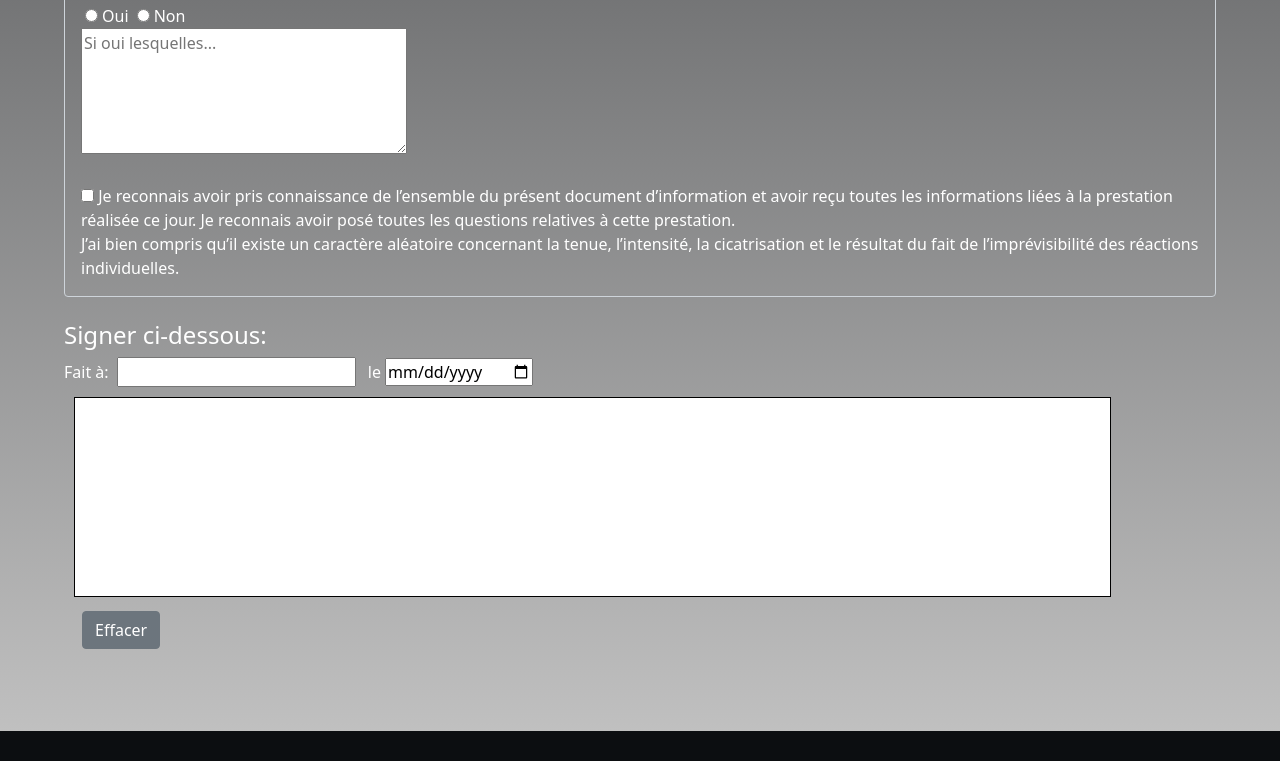
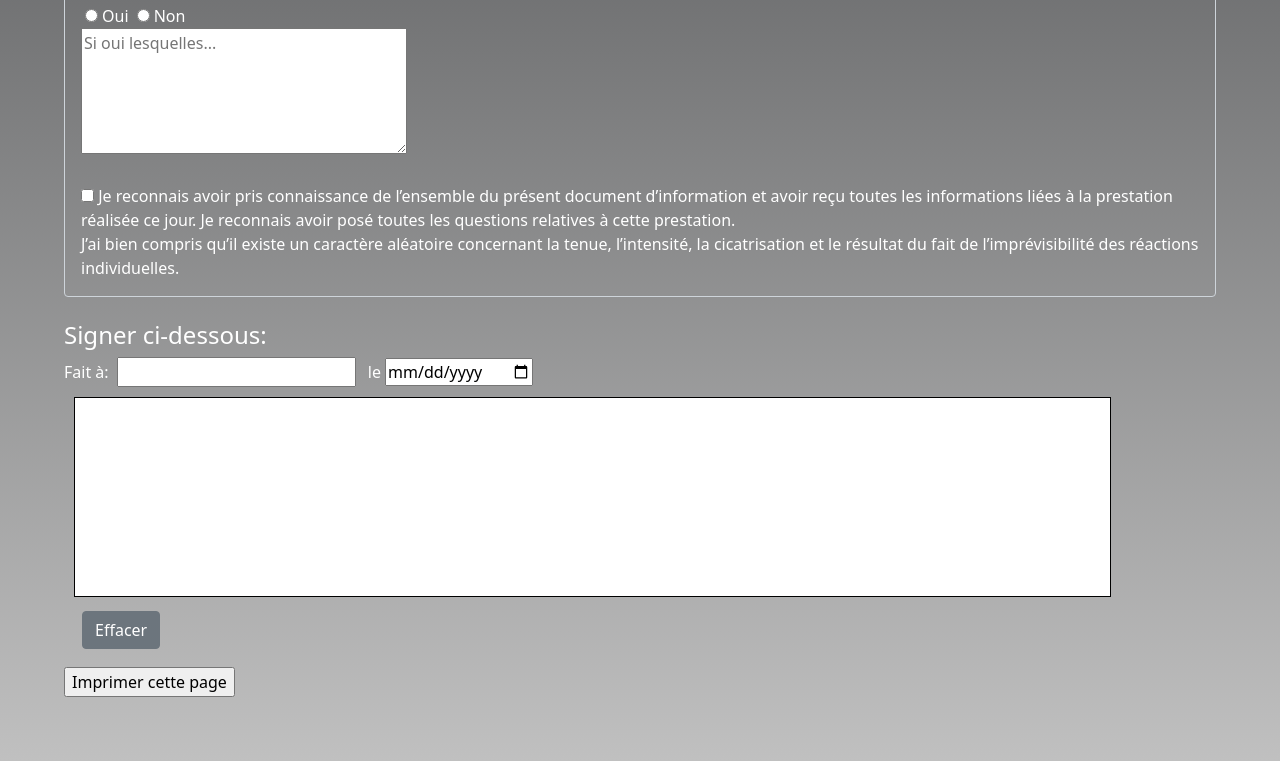
Before and after one commit to CentaureChris/LauraFormSourcils, a plain HTML site: page index.html in a window 1280 px wide. Shown: the part 1469-2230 px from the top of the page. Before the commit the page ends 2200 px from the top, so only its background shows below. Drawn offline with nearby package versions, Linux system fonts and the light colour scheme.

Commit message:
add print button

```diff
--- a/index.html
+++ b/index.html
@@ -98,7 +98,12 @@
     <div id="capture"></div>
   </div> -->
 </div>
+<div>
+  <input id="impression" name="impression" type="button" onclick="imprimer_page()" value="Imprimer cette page" />
+</div>
+
     </div>
+
 
 </body>
 </html>
--- a/script.js
+++ b/script.js
@@ -96,3 +96,7 @@ function moveDrawligne(oEvent){
     initCanvas();
     document.getElementById("bt-clear").addEventListener("click", nettoyer);
   });
+
+  function imprimer_page(){
+    window.print();
+  }
```
